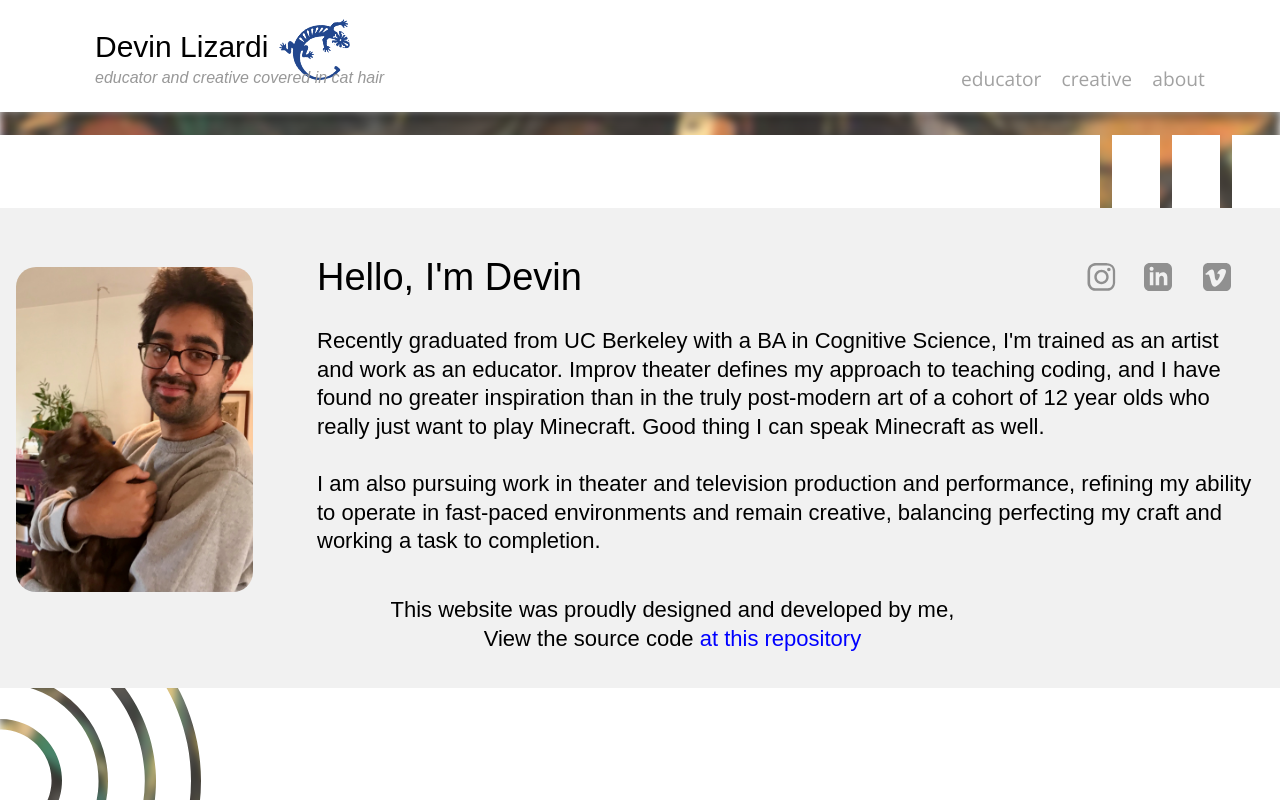
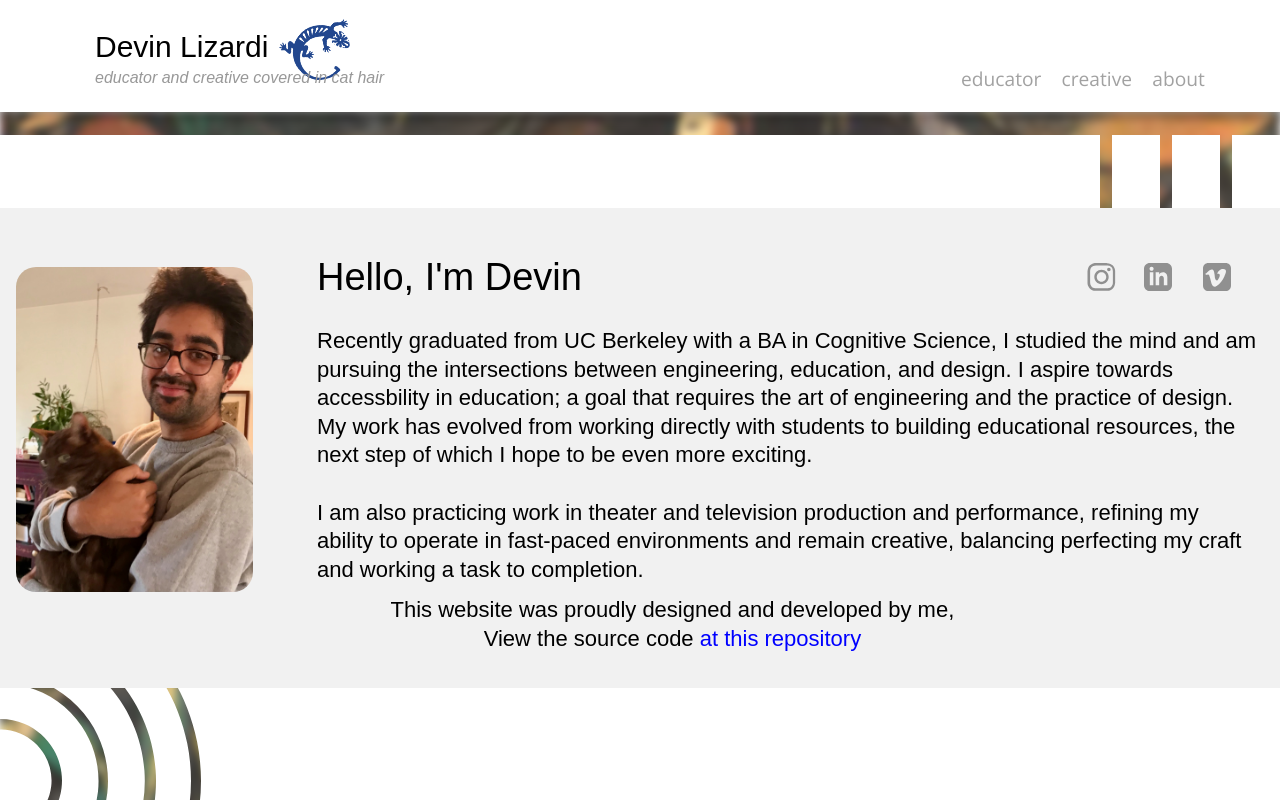
Before and after one commit to devinlizardi/personal-website, a React (Create React App) app: page /about in a window 1280 px wide. Shown: the top 800 px of the page. Built offline with nearby package versions, Linux system fonts and the light colour scheme; a web font is replaced by a local one.

Commit message:
Minor text updates

```diff
--- a/src/components/About.js
+++ b/src/components/About.js
@@ -31,13 +31,14 @@ function About() {
         <div id="about-text">
           <h1>Hello, I&#39;m Devin</h1>
           <p>
-            Recently graduated from UC Berkeley with a BA in Cognitive Science, I&#39;m trained as an artist and work as
-            an educator. Improv theater defines my approach to teaching coding, and I have found no greater inspiration
-            than in the truly post-modern art of a cohort of 12 year olds who really just want to play Minecraft. Good
-            thing I can speak Minecraft as well.
+            Recently graduated from UC Berkeley with a BA in Cognitive Science, I studied the mind and
+            am pursuing the intersections between engineering, education, and design. I aspire towards accessbility in
+            education; a goal that requires the art of engineering and the practice of design. My work has evolved from
+            working directly with students to building educational resources, the next step of which I hope to be even
+            more exciting.
             <br />
             <br />
-            I am also pursuing work in theater and television production and performance, refining my ability to operate
+            I am also practicing work in theater and television production and performance, refining my ability to operate
             in fast-paced environments and remain creative, balancing perfecting my craft and working a task to
             completion.
             <br />
--- a/src/components/LizardLearning.js
+++ b/src/components/LizardLearning.js
@@ -22,11 +22,11 @@ function LizardLearning() {
       <div className="artist-desc">
         <h2>Teaching as Improv</h2>
         <p>
-          The golden rule of improv theater is &quot;yes and,&quot; which means to accept the idea that your scene
-          partner is giving you, then add something new to it. This defines how I approach my teaching; listen to a
-          student first, then design a lesson on the relevant concepts. Each project we then work on is a manifestation
-          of <em>their </em>ideas, and this not only teaches the technical programming skills but also builds confidence
-          in their abilities.
+          When I performed and eventually taught improvisational comedy, we kept learning one thing: &quot;yes
+          and,&quot; which means to accept the idea that your scene partner is giving you, then add something new to it.
+          This defines how I approach my teaching; listen to a student first, then design a lesson on the relevant
+          concepts. Each project we then work on is a manifestation of <em>their </em>ideas, and this not only teaches
+          the technical programming skills but also builds confidence in their abilities.
           <br />
           <br />
           I&#39;ve been so fortunate to work with as many students as I have, from 7 year-olds with wonderfully
@@ -54,7 +54,7 @@ function LizardLearning() {
               <br />
               <br />
               I&#39;ve complied all of my lessons from <b> first steps</b> into typed coding,
-              <b> object-oriented programming</b> theory and practice, and an intro into the
+              <b> object-oriented programming</b> theory, and an intro into the
               <b> Forge API</b> into one website anyone can access and learn from, just as I did when I was learning
               these things for myself.
               <br />
@@ -129,7 +129,7 @@ function LizardLearning() {
             <br />
             <br />
             There are many lessons about the attention to detail coding requires that can&#39;t be taught as easily over
-            a YouTube video, and even more so in as verbose a language like Java. Having a training ground to practice
+            a YouTube video, and even more so in a language like Java. Having a training ground to practice
             typing coding, built into the current concepts we&#39;re working on in that moment, allows students to not
             only learn coding, but <em>experience </em> it.
             <br /> <br />
```
